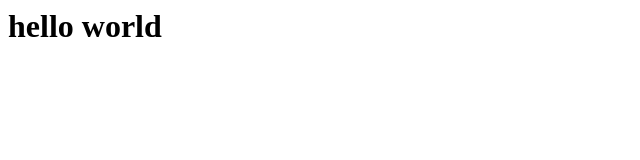
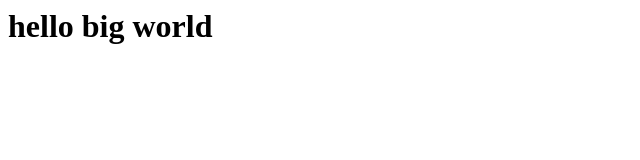
Before and after one commit to hsuhana/test, a plain HTML site: page index.html in a window 1280 px wide. Shown: the whole page, without its empty margins (0-640 px from the left). Drawn offline with Linux system fonts and the light colour scheme.

Commit message:
Update index.html

```diff
--- a/index.html
+++ b/index.html
@@ -1 +1 @@
-<h1>hello world</h1>
+<h1>hello big world</h1>
```
